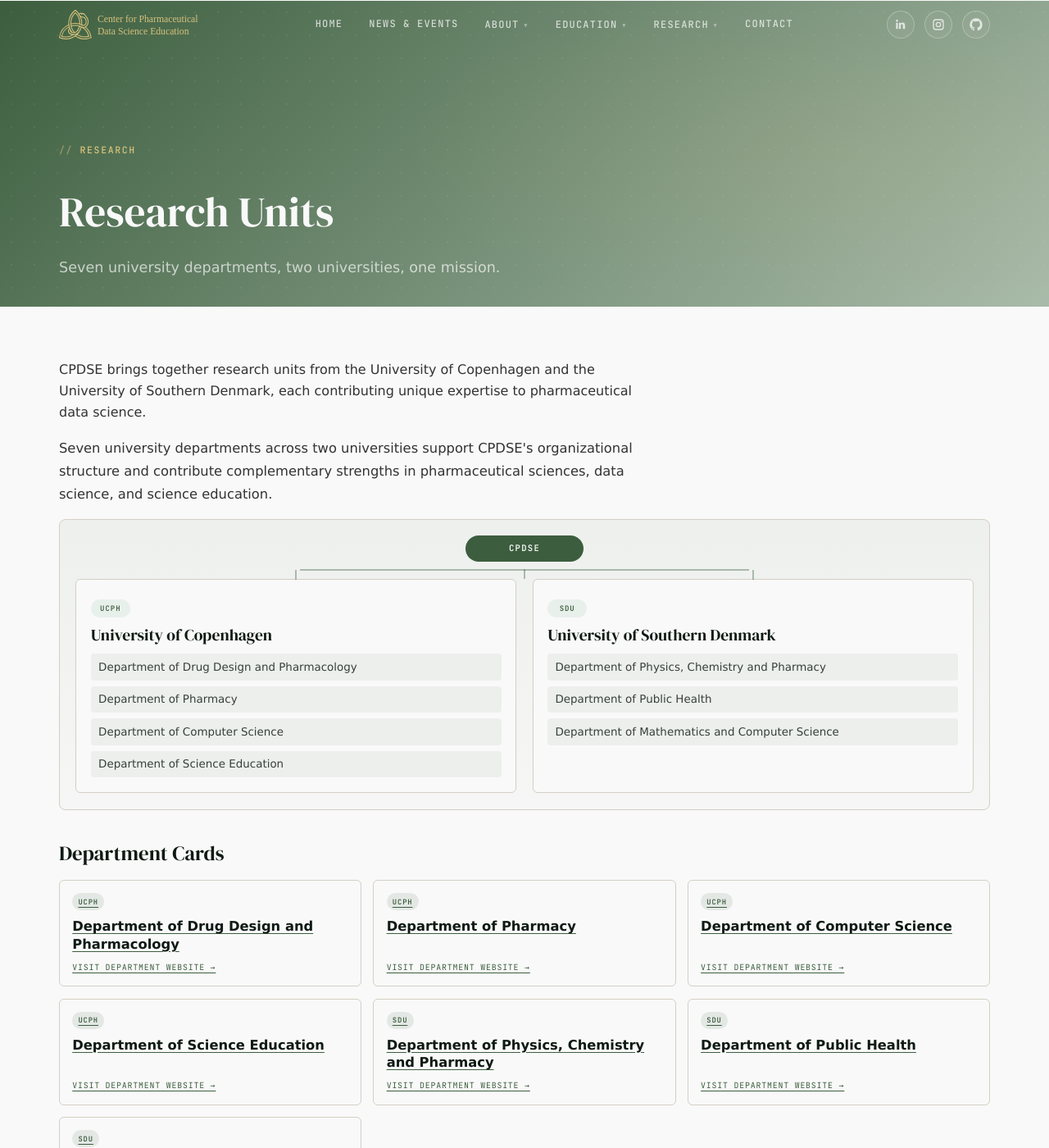
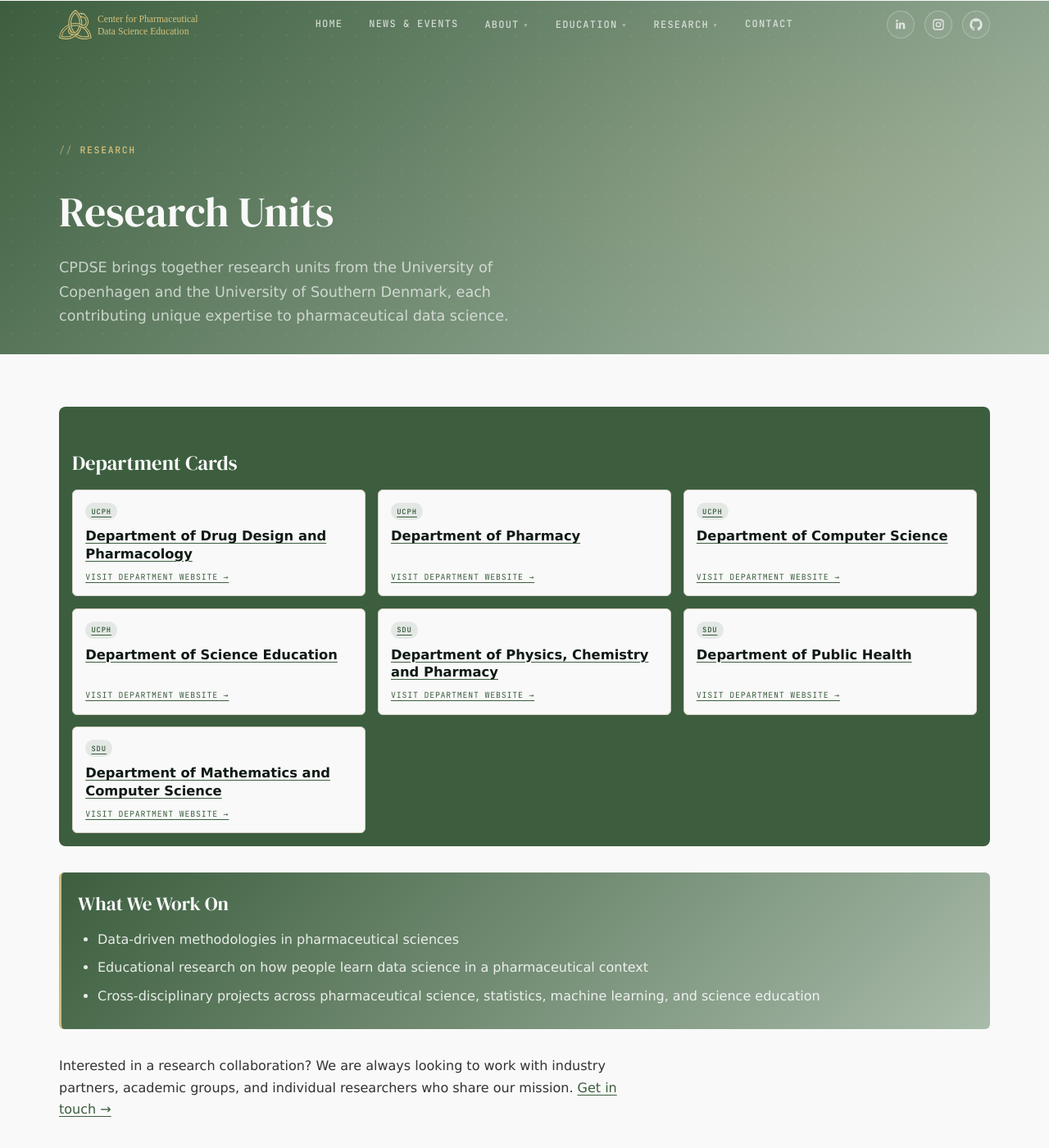
Before and after one commit to CPDSE/PagesCMS, a Jekyll site: the page built from research-units.md, in a window 1280 px wide and 1400 px high. Shown: the whole window at 82% size. Built offline with Jekyll 4.4.1, drawn with Linux system fonts in a browser that asks for light colours; some of the changed text lies outside the part shown.

Commit message:
style research subpage and external nav bar links

```diff
--- a/_includes/nav.html
+++ b/_includes/nav.html
@@ -11,13 +11,13 @@
             <button aria-haspopup="true" aria-expanded="false">{{ item.title }}</button>
             <div class="dropdown" role="menu">
               {% for child in item.children %}
-                <a href="{{ child.url | relative_url }}" {% if child.external %}target="_blank" rel="noopener"{% endif %} role="menuitem">{{ child.title }}</a>
+                <a {% if child.external %}class="is-external" href="{{ child.url }}" target="_blank" rel="noopener"{% else %}href="{{ child.url | relative_url }}"{% endif %} role="menuitem">{{ child.title }}</a>
               {% endfor %}
             </div>
           </li>
         {% else %}
           <li>
-            <a href="{{ item.url | relative_url }}" {% if page.url == item.url %}class="active"{% endif %}>{{ item.title }}</a>
+            <a {% if item.external %}class="is-external{% if page.url == item.url %} active{% endif %}" href="{{ item.url }}" target="_blank" rel="noopener"{% else %}{% if page.url == item.url %}class="active"{% endif %} href="{{ item.url | relative_url }}"{% endif %}>{{ item.title }}</a>
           </li>
         {% endif %}
       {% endfor %}
--- a/assets/css/main.css
+++ b/assets/css/main.css
@@ -127,6 +127,15 @@
   content: '▾';
   font-size: 0.65rem;
   opacity: 0.6;
+}
+
+.nav-links > li > a.is-external::after,
+.dropdown a.is-external::after {
+  content: '↗';
+  margin-left: 0.3rem;
+  font-size: 0.68em;
+  line-height: 1;
+  opacity: 0.82;
 }
 
 /* dropdown */
@@ -2724,6 +2733,9 @@
 }
 
 .research-departments-section {
+  background: var(--green);
+  border-radius: 8px;
+  padding: 1rem;
   margin-bottom: 1.25rem;
 }
 
@@ -2731,6 +2743,7 @@
   font-family: var(--font-display);
   font-size: 1.55rem;
   margin-bottom: 0.8rem;
+  color: var(--offwhite);
 }
 
 .research-department-grid {
@@ -2789,15 +2802,16 @@
 .research-focus-strip {
   margin-top: var(--space-md);
   margin-bottom: var(--space-md);
-  padding: 1.15rem 1.2rem;
-  border-left: 3px solid var(--green);
-  background: linear-gradient(90deg, rgba(60,94,62,0.08), rgba(60,94,62,0.03));
-  border-radius: 4px;
+  padding: 1.2rem 1.25rem;
+  border-left: 3px solid rgba(214,193,124,0.8);
+  background: linear-gradient(135deg, #3C5E3E 0%, #A9BBAA 100%);
+  border-radius: 6px;
 }
 
 .research-focus-strip h2 {
   margin: 0 0 0.7rem;
   font-size: 1.45rem;
+  color: var(--offwhite);
 }
 
 .research-focus-strip ul {
@@ -2806,7 +2820,7 @@
 
 .research-focus-strip li {
   margin-bottom: 0.5rem;
-  color: rgba(15,26,20,0.84);
+  color: rgba(249,249,249,0.9);
 }
 
 @media (max-width: 760px) {
--- a/research-units.md
+++ b/research-units.md
@@ -2,41 +2,9 @@
 layout: page
 title: Research Units
 hero_label: Research
-description: Seven university departments, two universities, one mission.
+description: CPDSE brings together research units from the University of Copenhagen and the University of Southern Denmark, each contributing unique expertise to pharmaceutical data science.
 permalink: /research-units/
 ---
-
-CPDSE brings together research units from the University of Copenhagen and the University of Southern Denmark, each contributing unique expertise to pharmaceutical data science.
-
-<section class="research-units-overview">
-	<p class="research-units-lead">Seven university departments across two universities support CPDSE's organizational structure and contribute complementary strengths in pharmaceutical sciences, data science, and science education.</p>
-
-	<div class="research-tree" aria-label="CPDSE organizational tree">
-		<div class="research-tree-root">CPDSE</div>
-		<div class="research-tree-level level-universities">
-			<article class="research-tree-node">
-				<span class="research-tree-node__label">UCPH</span>
-				<h2>University of Copenhagen</h2>
-				<ul>
-					<li>Department of Drug Design and Pharmacology</li>
-					<li>Department of Pharmacy</li>
-					<li>Department of Computer Science</li>
-					<li>Department of Science Education</li>
-				</ul>
-			</article>
-
-			<article class="research-tree-node">
-				<span class="research-tree-node__label">SDU</span>
-				<h2>University of Southern Denmark</h2>
-				<ul>
-					<li>Department of Physics, Chemistry and Pharmacy</li>
-					<li>Department of Public Health</li>
-					<li>Department of Mathematics and Computer Science</li>
-				</ul>
-			</article>
-		</div>
-	</div>
-</section>
 
 <section class="research-departments-section">
 	<h2>Department Cards</h2>
```
Also changed, not shown: other parts of research-units.md (+0 -2 lines).
